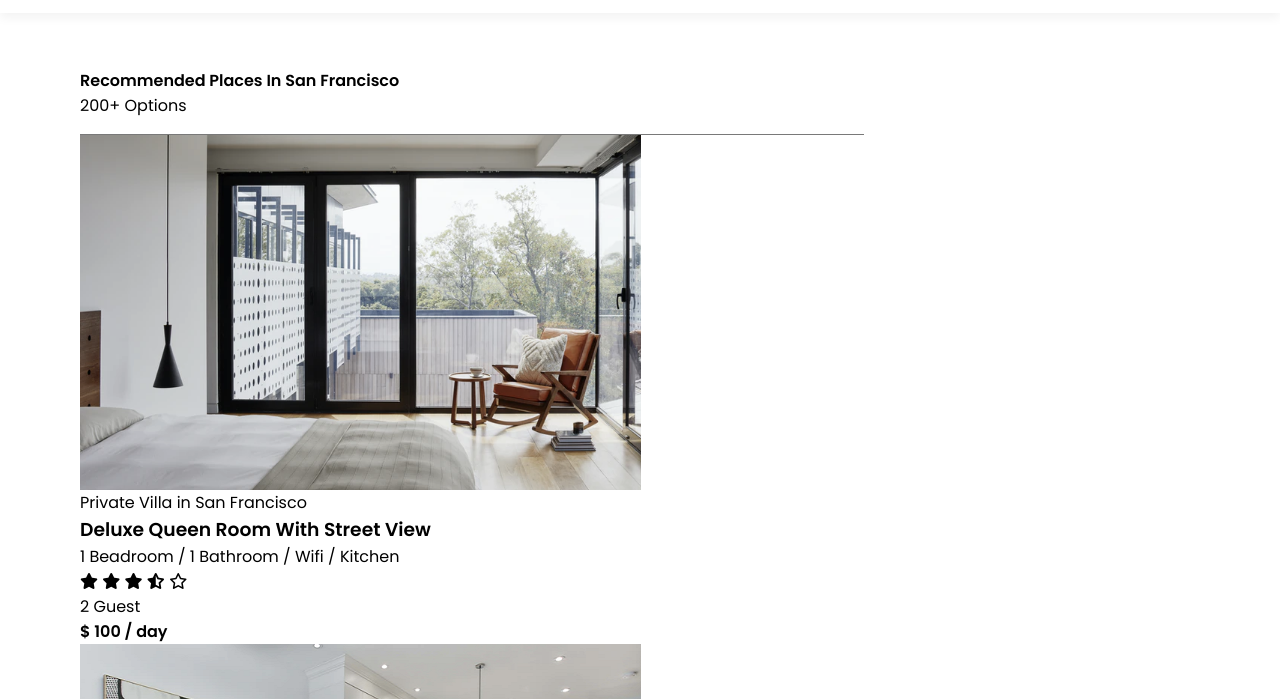
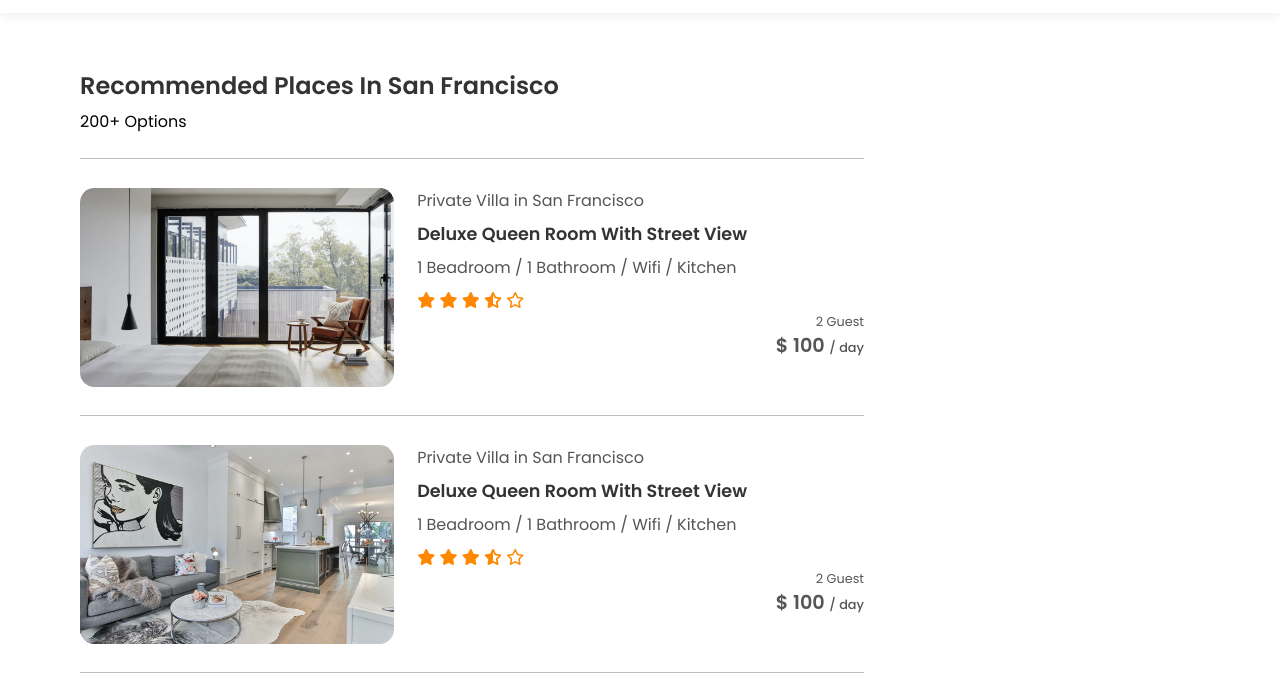
Before and after one commit to Hossein-Haghshenas/HouseRental-Website-template, a plain HTML site: page HouseList.html in a window 1280 px wide. Shown: the part 60-759 px from the top of the page. Drawn offline with Linux system fonts and the light colour scheme.

Commit message:
done house list styles

```diff
--- a/assets/css/style.css
+++ b/assets/css/style.css
@@ -398,6 +398,8 @@ footer a {
 
 /* house list styles */
 
+/* header styles */
+
 .house-list-header {
   height: 5rem;
 }
@@ -421,19 +423,73 @@ footer a {
   background: #ff5361;
 }
 
+/* house list style */
+
 .lists-container {
   margin: 2rem 5rem;
 }
 .lists {
-  width: 100%;
+  display: flex;
+  flex-wrap: wrap;
+  justify-content: space-between;
 }
 .house-list {
-  width: 70%;
+  flex-basis: 70%;
 }
 .house-list-title {
-  padding: 1rem 0;
-  border-bottom: 1px solid rgb(121, 121, 121);
+  padding: 1rem 0 1.5rem;
 }
-.filters-list {
-  width: 30%;
+
+.house-list-title h1 {
+  color: #333;
+  font-weight: 600;
+  font-size: 1.5rem;
+  margin-bottom: 0.4rem;
 }
+
+.house {
+  display: flex;
+  justify-content: space-between;
+  flex-wrap: wrap;
+  padding: 1.8rem 0;
+  border-top: 1px solid rgba(153, 153, 153, 0.616);
+}
+
+.house-img {
+  flex-basis: 40%;
+}
+
+.house-img img {
+  width: 100%;
+  border-radius: 0.9rem;
+}
+
+.house-info {
+  margin-left: 0.2rem;
+  flex-basis: 57%;
+  color: #555;
+}
+
+.house-info h3 {
+  margin: 0.5rem 0;
+  font-size: 1.1rem;
+  font-weight: 600;
+  color: #333;
+}
+
+.house-rate {
+  margin-top: 0.5rem;
+  color: rgb(255, 136, 0);
+}
+
+.house-price {
+  text-align: right;
+  font-size: 0.8rem;
+}
+.house-price h4 {
+  font-size: 1.2rem;
+}
+.house-price h4 > span {
+  font-size: 0.8rem;
+  font-weight: 500;
+}
```
